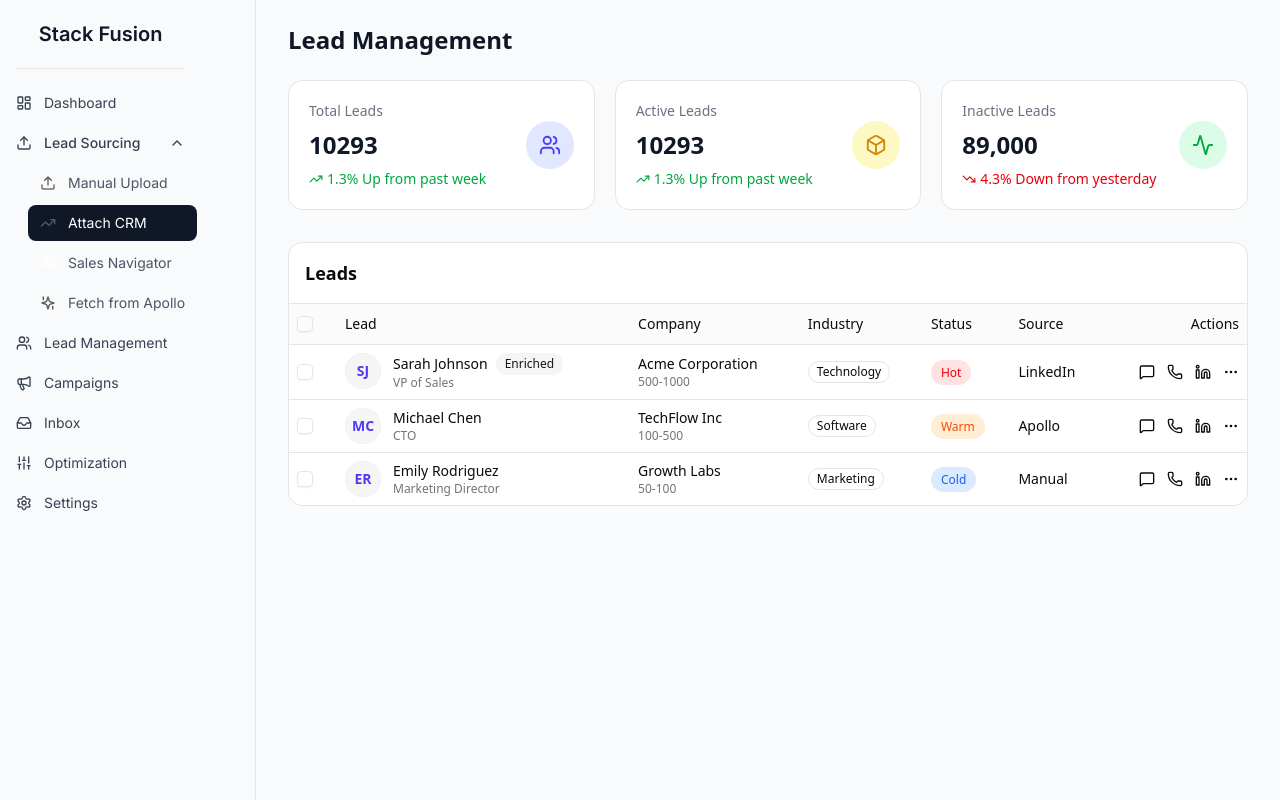
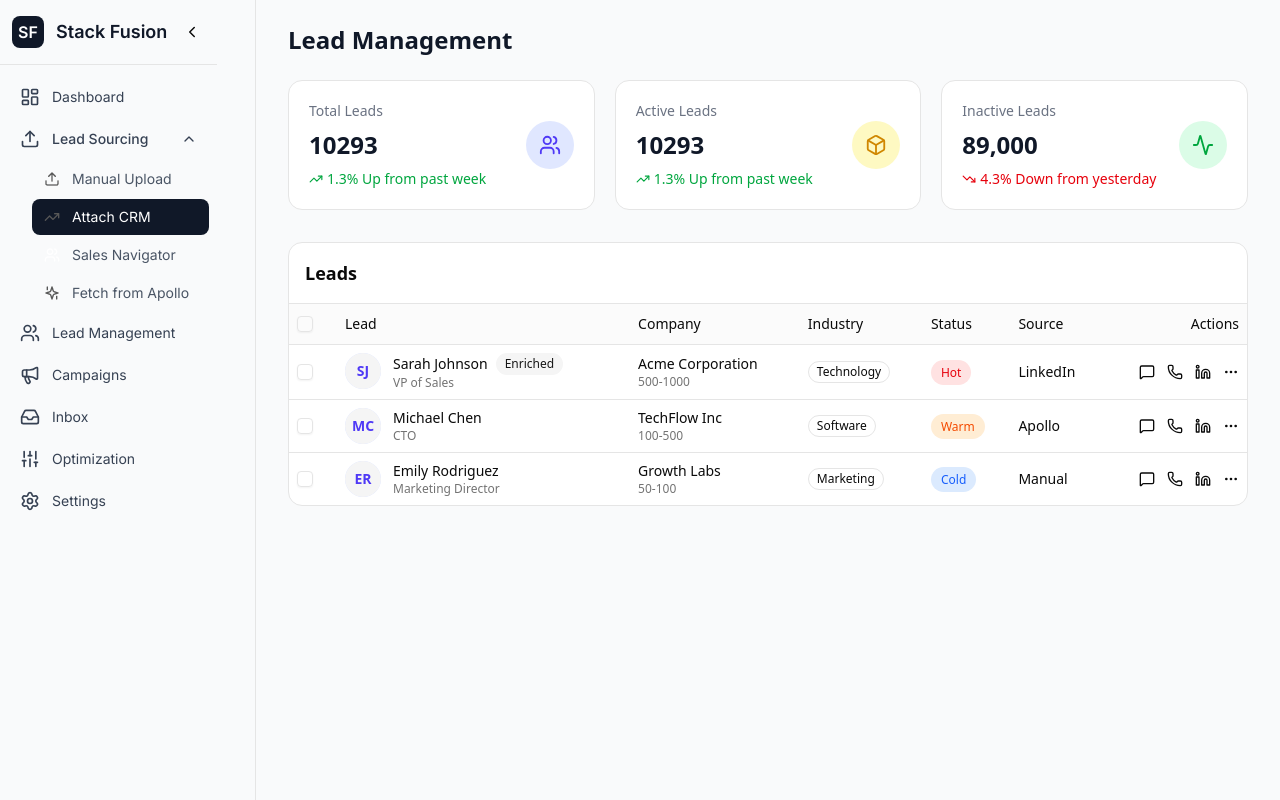
Before and after one commit to Maryamsudo/StackfuseUi, a Next.js app: page / in a window 1280 px wide. Built offline with nearby package versions, Linux system fonts and the light colour scheme.

Commit message:
UI fusion updates

```diff
--- a/app/page.js
+++ b/app/page.js
@@ -1,10 +1,10 @@
-import LeadStats from "@/components/LeadStats";
+import LeadCard from "@/components/LeadCard";
 import LeadsTable from "@/components/LeadsTable";
 
 export default function Page() {
   return (
     <div className="space-y-8">
-      <LeadStats />
+      <LeadCard />
       <LeadsTable />
     </div>
   );
--- a/components/Sidebar.jsx
+++ b/components/Sidebar.jsx
@@ -1,58 +1,92 @@
 "use client";
+import { useState } from "react";
+import {LayoutDashboard,Upload,Users,Megaphone,Inbox,Sliders,Settings,ChevronDown,Menu,X,ChevronRight,} from "lucide-react";
+import { Inter } from "next/font/google";
+const inter = Inter({ subsets: ["latin"], weight: ["400", "500", "600"] });
 
-import { useState } from "react";
-import {LayoutDashboard,Upload,Users,Megaphone,Inbox,Sliders,Settings,ChevronDown,Menu,X,} from "lucide-react";
-import { Inter } from "next/font/google";
-
-const inter = Inter({ subsets: ["latin"], weight: ["400", "500", "600"] });
 export default function SidebarLayout({ children }) {
   const [openLeadSourcing, setOpenLeadSourcing] = useState(true);
   const [activeItem, setActiveItem] = useState("Attach CRM");
   const [mobileOpen, setMobileOpen] = useState(false);
   const [tabletHover, setTabletHover] = useState(false);
+  const [sidebarCollapsed, setSidebarCollapsed] = useState(false);
+  const SidebarContent = ({ isMini, isMobile }) => {
+  const isCollapsed = isMini ? !tabletHover : sidebarCollapsed;
+  const showText = isMobile || !isCollapsed;
 
-  const SidebarContent = ({ isMini }) => (
+    return (
       <div
         className={`${inter.className} h-full flex flex-col bg-[#F9FAFB]`}
         onMouseEnter={() => isMini && setTabletHover(true)}
         onMouseLeave={() => isMini && setTabletHover(false)}
       >
         {/* LOGO */}
-      <div className="px-6 py-5 text-xl font-semibold text-gray-900 flex items-center justify-center">
-        {!isMini || tabletHover ? "Stack Fusion" : "🖥"}
+        <div
+          className={`flex items-center gap-3 px-3 py-4 ${
+            showText ? "justify-between" : "justify-center"
+          }`}
+        >
+          <div className="flex items-center gap-3">
+            <div className="h-8 w-8 flex items-center justify-center rounded-md bg-gray-900 text-white font-semibold">
+              SF
+            </div>
+            {showText && (
+              <span className="text-lg font-semibold text-gray-900">
+                Stack Fusion
+              </span>
+            )}
           </div>
 
-      <div className="border-b mx-4" />
+          {!isMini && !isMobile && showText && (
+            <button
+              onClick={() => setSidebarCollapsed(!sidebarCollapsed)}
+              className="p-1 hover:bg-gray-200 rounded transition-colors shrink-0"
+            >
+              <ChevronRight
+                size={18}
+                className={`transition-transform duration-300 ${
+                  sidebarCollapsed ? "" : "rotate-180"
+                }`}
+              />
+            </button>
+          )}
+        </div>
+
+        <div className="border-b" />
 
         {/* NAV */}
-      <nav className="flex-1 px-1 py-4 space-y-1 text-sm overflow-y-auto">
+        <nav className="flex-1 px-2 py-3 space-y-0.5 text-sm overflow-y-auto">
           {/* DASHBOARD */}
           <div
             onClick={() => {
               setActiveItem("Dashboard");
               setMobileOpen(false);
             }}
-          className={`flex items-center gap-3 px-3 py-2 rounded-md cursor-pointer ${
+            className={`flex items-center gap-3 px-3 py-2.5 rounded-md cursor-pointer ${
               activeItem === "Dashboard"
                 ? "bg-gray-900 text-white"
                 : "text-gray-700 hover:bg-gray-100"
-          }`}
+            } ${!showText ? "justify-center" : ""}`}
+            title={!showText ? "Dashboard" : ""}
           >
-          <LayoutDashboard size={16} />
-          {(!isMini || tabletHover) && "Dashboard"}
+            <LayoutDashboard size={20} />
+            {showText && "Dashboard"}
           </div>
 
           {/* LEAD SOURCING */}
           <div>
             <button
               onClick={() => setOpenLeadSourcing(!openLeadSourcing)}
-            className="w-full flex items-center justify-between px-3 py-2 font-medium text-gray-700 rounded-md hover:bg-gray-100"
+              className={`w-full flex items-center px-3 py-2.5 font-medium text-gray-700 rounded-md hover:bg-gray-100 ${
+                !showText ? "justify-center" : "justify-between"
+              }`}
+              title={!showText ? "Lead Sourcing" : ""}
             >
               <span className="flex items-center gap-3">
-              <Upload size={16} />
-              {(!isMini || tabletHover) && "Lead Sourcing"}
+                <Upload size={20} />
+                {showText && "Lead Sourcing"}
               </span>
-            {(!isMini || tabletHover) && (
+              {showText && (
                 <ChevronDown
                   size={16}
                   className={`transition-transform ${
@@ -62,8 +96,8 @@ export default function SidebarLayout({ children }) {
               )}
             </button>
 
-          {openLeadSourcing && (!isMini || tabletHover) && (
-            <div className="ml-6 mt-1 space-y-1">
+            {openLeadSourcing && showText && (
+              <div className="ml-6 mt-0.5 space-y-0.5">
                 {[
                   { label: "Manual Upload", icon: "/icons/Manualupload.png" },
                   { label: "Attach CRM", icon: "/icons/Crm.png" },
@@ -104,32 +138,44 @@ export default function SidebarLayout({ children }) {
                 setActiveItem(label);
                 setMobileOpen(false);
               }}
-            className={`flex items-center gap-3 px-3 py-2 rounded-md cursor-pointer ${
+              className={`flex items-center gap-3 px-3 py-2.5 rounded-md cursor-pointer ${
                 activeItem === label
                   ? "bg-gray-900 text-white"
                   : "text-gray-700 hover:bg-gray-100"
-            }`}
+              } ${!showText ? "justify-center" : ""}`}
+              title={!showText ? label : ""}
             >
-            <Icon size={16} />
-            {(!isMini || tabletHover) && label}
+              <Icon size={20} />
+              {showText && label}
             </div>
           ))}
         </nav>
       </div>
     );
+  };
 
   return (
     <div className="flex h-screen bg-gray-50">
       {/* Desktop Sidebar */}
-      <aside className="hidden lg:flex lg:fixed lg:inset-y-0 lg:left-0 lg:w-64 border-r bg-[#F9FAFB] z-20">
+      <aside
+  onClick={() => {
+    if (sidebarCollapsed) setSidebarCollapsed(false);
+  }}
+  className={`hidden lg:flex lg:fixed lg:inset-y-0 lg:left-0 bg-[#F9FAFB] z-20 transition-all duration-300 cursor-pointer ${
+    sidebarCollapsed ? "lg:w-20 border-r-2" : "lg:w-64 border-r"
+  }`}
+>
   <SidebarContent />
 </aside>
 
-      {/* Tablet Sidebar (mini) */}
+
+      {/* Tablet Sidebar */}
       <aside
-        className="hidden md:flex lg:hidden md:fixed md:inset-y-0 md:left-0 md:w-20 border-r bg-[#F9FAFB] z-20 transition-all duration-300"
+        className={`hidden md:flex lg:hidden md:fixed md:inset-y-0 md:left-0 bg-[#F9FAFB] z-20 transition-all duration-300 ${
+          tabletHover ? "md:w-64 border-r" : "md:w-20 border-r-2"
+        }`}
       >
-        <SidebarContent isMini={true} />
+        <SidebarContent isMini />
       </aside>
 
       {/* Mobile Top Bar */}
@@ -150,7 +196,7 @@ export default function SidebarLayout({ children }) {
 
       {/* Mobile Sidebar */}
       <aside
-        className={`md:hidden fixed inset-y-0 left-0 z-50 w-64 bg-[#F9FAFB] border-r transform transition-transform duration-300 ease-in-out ${
+        className={`md:hidden fixed inset-y-0 left-0 z-50 w-64 bg-[#F9FAFB] border-r transform transition-transform duration-300 ${
           mobileOpen ? "translate-x-0" : "-translate-x-full"
         }`}
       >
@@ -159,11 +205,15 @@ export default function SidebarLayout({ children }) {
             <X size={20} />
           </button>
         </div>
-        <SidebarContent />
+        <SidebarContent isMobile />
       </aside>
 
       {/* Main Content */}
-      <main className="flex-1 md:ml-20 lg:ml-64 pt-14 overflow-y-auto">
+      <main
+        className={`flex-1 pt-14 overflow-y-auto transition-all duration-300 ${
+          sidebarCollapsed ? "md:ml-20 lg:ml-20" : "md:ml-20 lg:ml-64"
+        }`}
+      >
         {children}
       </main>
     </div>
```
Also changed, not shown: components/LeadCard.jsx (renamed from components/LeadStats.jsx). Lines whose indentation alone changed are shown as unchanged.
